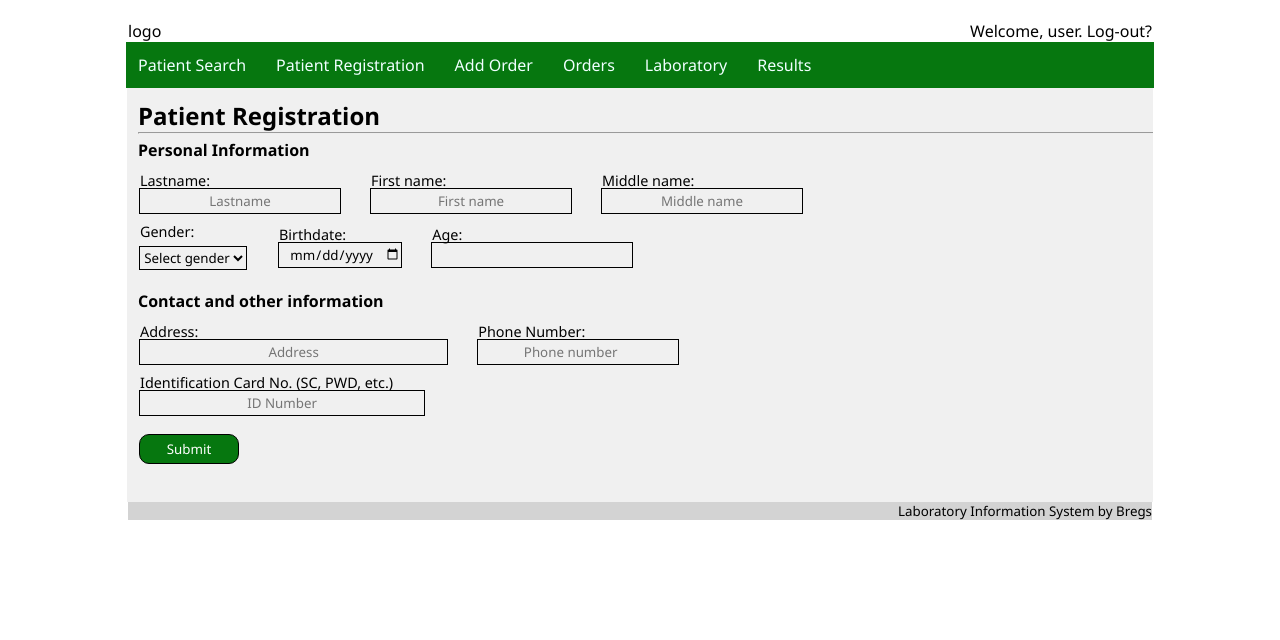
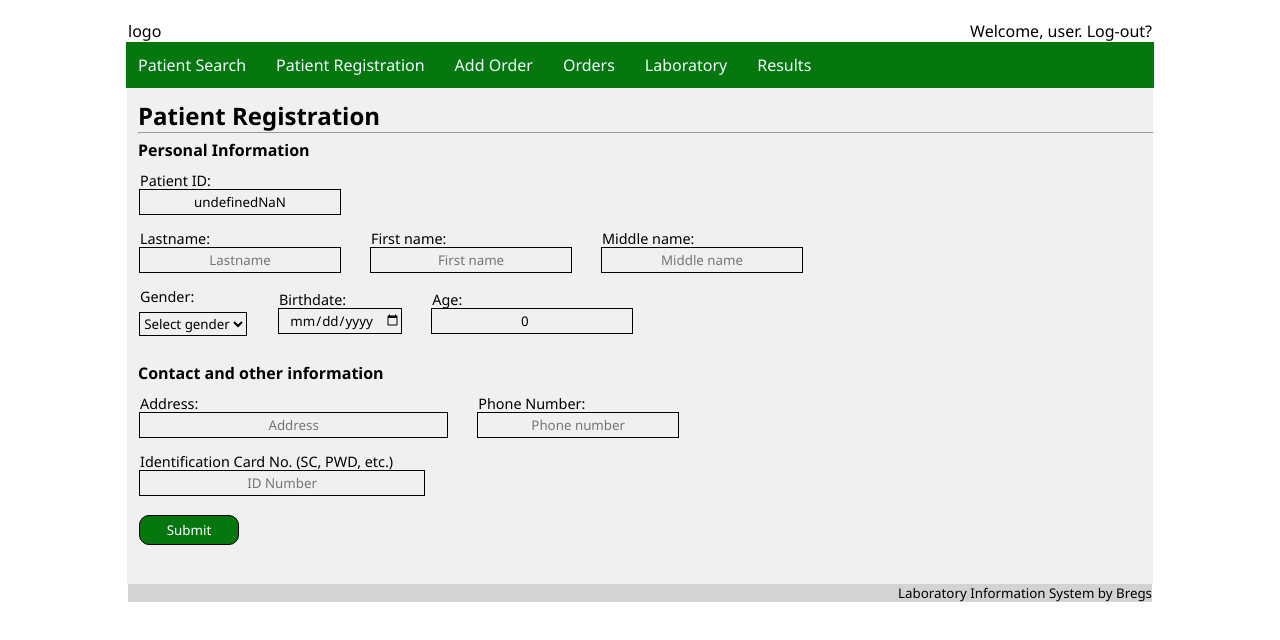
Before and after one commit to AlvinJohnB/LISProject2021, a React (Create React App) app in the folder client/: page /registerpatient in a window 1280 px wide. Shown: the top 640 px of the page. Built offline with nearby package versions, Linux system fonts and the light colour scheme; no server answers.

Commit message:
backend-patientreg-v1

```diff
--- a/client/src/App.js
+++ b/client/src/App.js
@@ -4,6 +4,7 @@ import {BrowserRouter as Router, Route, Switch, Link} from 'react-router-dom';
 
 import Ptreg from './components/ptregistration/Ptreg';
 import Ptsearch from "./components/ptsearch/Ptsearch";
+import Duplicaterecord from './components/ptregistration/Duplicaterecord';
 
 const App = () => {
 
@@ -14,7 +15,7 @@ const App = () => {
           <div className="wrapper">
             <header>
               <div>logo</div>
-              <span>Welcome, user. Log-out?</span>
+              <p>Welcome, user. Log-out?</p>
             </header>
 
             <nav>
@@ -31,6 +32,7 @@ const App = () => {
               <Route path="/" exact component={Ptsearch} />
               <Route path="/ptsearch" component={Ptsearch} />
               <Route path="/registerpatient" component={Ptreg} />
+              <Route path="/regerror" component={Duplicaterecord} />
 
             </section>
             <footer>Laboratory Information System by Bregs</footer>
--- /dev/null
+++ b/client/src/components/ptregistration/Duplicaterecord.js
@@ -0,0 +1,16 @@
+import React from 'react'
+
+import "./ptreg.css"
+
+function Duplicaterecord() {
+    return (
+        <div className="ptregwrapper">
+            <h1>Patient Registration</h1>
+            <hr />
+            <p className="error">Duplicate record detected!<br />
+            Try again.</p>
+        </div>
+    )
+}
+
+export default Duplicaterecord
--- a/client/src/components/ptregistration/Ptreg.js
+++ b/client/src/components/ptregistration/Ptreg.js
@@ -1,45 +1,145 @@
 import React from 'react';
 import {Formik, Form, Field, ErrorMessage} from 'formik';
+import * as Yup from 'yup';
+import axios from 'axios';
+import { useEffect, useState } from 'react';
+
 import './ptreg.css';
 
 const Ptreg = () => {
-  return (
+
+    const [patientLastId, setPatientLastId] = useState(0);
+    const [patientAge, setPatientAge] = useState(0);
+
+    useEffect( () => {
+      axios.get("http://localhost:3001/patient").then((response) => {
+        setPatientLastId(response.data)
+      });
+
+    }, []);
+
+    let ptId = `${patientLastId.branchid}${patientLastId.id+1}`;
+
+    const getAge = (e) => {
+
+        var birthday = e.target.value;
+        var bdayArray = birthday.split("-");
+
+
+        var year = new Date().getFullYear();
+        var month = new Date().getMonth()+1;
+        var day = new Date().getDate();
+
+        var agey = year - bdayArray[0];
+        var agem = month - bdayArray[1];
+        var aged = day - bdayArray[2];
+
+        if(agem < 0){
+            agey = agey -1
+            agem = agem + 12
+        }
+
+        if(aged<0){
+            agem = agem-1
+            aged = aged+31
+        }
+        setPatientAge(agey);
+    }
+
+    const initialValues = {
+        branchid: "CAMILLUS-",
+        lastname: "",
+        firstname: "",
+        middlename: "",
+        gender:"",
+        bday: "",
+        phone: "",
+        address:"",
+        idenno:""
+    }
+    const validationSchema = Yup.object().shape({
+
+        branchid: Yup.string(),
+        lastname: Yup.string().required("This field is required!"),
+        firstname: Yup.string().required("This field is required!"),
+        middlename: Yup.string().required("This field is required!"),
+        bday: Yup.string().required("This field is required!"),
+        gender: Yup.string().required("This field is required!"),
+        age: Yup.number(),
+        phone: Yup.string().required("This field is required!"),
+        address: Yup.string().required("This field is required!"),
+        idenno: Yup.string("This field is required!"),
+
+
+    })
+
+
+    const onSubmit = (data) => {
+        axios.post("http://localhost:3001/patient/findpatient", data).then((response) => {
+        if(response.data === 1){
+            document.location ="/regerror";
+        } else {
+        axios.post("http://localhost:3001/patient/addpatient", data).then((reponse) => {
+            console.log("Patient added to database");
+        });
+        console.log(data);
+        document.location = "/home";
+        }
+        });
+    }
+    return (
     <div className="ptregwrapper">
-            <Formik>
+            <Formik initialValues={initialValues} onSubmit={onSubmit} validationSchema={validationSchema}>
+                <Form>
 
-                <Form>
                 <h1>Patient Registration</h1>
                 <hr />
                 <h4>Personal Information</h4>
                 <div className="form-group">
                     <div className="form-content">
+                       <label htmlFor="branchid" className="form-content">Patient ID:</label>
+                       <ErrorMessage name="branchid" component="span" />
+
+                       <Field
+                            name="branchid"
+                            id="form-field"
+                            type="text"
+                            value= {ptId}
+                            disabled={true}
+                       />
+                    </div>
+                </div>
+                <div className="form-group">
+
+                    <div className="form-content">
                         <label className="form-content" htmlFor="lastname">Lastname:</label>
                         <Field
-                            autoComplete="off"
                             id="form-field"
                             name="lastname"
                             placeholder="Lastname"
                         />
+                        <ErrorMessage name="lastname" component="span" />
+
                     </div>
 
                     <div className="form-content">
                         <label className="form-content" htmlFor="firstname">First name:</label>
                         <Field
-                            autoComplete="off"
                             id="form-field"
                             name="firstname"
                             placeholder="First name"
                         />
+                        <ErrorMessage name="firstname" component="span" />
                     </div>
 
                     <div className="form-content">
                         <label className="form-content" htmlFor="middlename">Middle name:</label>
                         <Field
-                            autoComplete="off"
                             id="form-field"
                             name="middlename"
                             placeholder="Middle name"
                         />
+                         <ErrorMessage name="middlename" component="span" />
                     </div>
                 </div>
 
@@ -51,17 +151,23 @@ const Ptreg = () => {
                             <option  value="invalid">Select gender</option>
                             <option  value="Male">Male</option>
                             <option  value="Female">Female</option>
-                        </Field>
+                        </Field><br />
+                        <ErrorMessage name="gender" component="span" />
                     </div>
 
                     <div className="form-content">
                         <label className="form-content" htmlFor="bday">Birthdate:</label>
-                        <Field id="form-field" type="date" name="bday" />
+                        <Field
+                        id="form-field"
+                        type="date"
+                        onBlur={getAge}
+                        name="bday" />
+                        <ErrorMessage name="bday" component="span" />
                     </div>
 
                     <div className="form-content">
-                        <label className="form-content" htmlFor="age">Age:</label>
-                        <Field id="form-field" type="number" name="age" autoComplete="off" />
+                        <label className="form-content">Age:</label>
+                        <Field id="form-field" type="number" value={patientAge} disabled={true}/>
                     </div>
                 </div>
                 <br /><h4>Contact and other information</h4>
@@ -71,32 +177,30 @@ const Ptreg = () => {
                         <label className="form-content" htmlFor="address">Address:</label>
                         <Field
                             name="address"
-                            autoComplete="off"
                             id="form-field"
                             type="text"
                             placeholder="Address"
                         />
+                         <ErrorMessage name="address" component="span" />
                         </div>
                         <div className="form-content">
                             <label className="form-content" htmlFor="phone">Phone Number:</label>
                             <Field
                                 id="form-field"
-                                autoComplete="off"
                                 name="phone"
-                                type="number"
+                                type="tel"
                                 placeholder="Phone number"
                             />
+                             <ErrorMessage name="phone" component="span" />
                         </div>
 
                     </div>
                     <div className="form-group">
                         <div className="form-content">
-                        <label className="form-content" htmlFor="identi">Identification Card No. (SC, PWD, etc.)</label>
+                        <label className="form-content" htmlFor="idenno">Identification Card No. (SC, PWD, etc.)</label>
                         <Field
+                            id="form-field"
                             name="idenno"
-                            type="text"
-                            id="form-field"
-                            autoComplete="off"
                             placeholder="ID Number"
                         />
                         </div>
--- a/client/src/components/ptregistration/ptreg.css
+++ b/client/src/components/ptregistration/ptreg.css
@@ -11,7 +11,7 @@ label {
 
 .form-content{
     display: block;
-    margin: 5px 30px -2px 1px;
+    margin: 5px 30px -1px 1px;
 }
 
 hr{
@@ -22,6 +22,7 @@ hr{
     display: flex;
     flex-direction: row;
     align-items: center;
+    margin-bottom: 5px;
 }
 
 
@@ -70,3 +71,14 @@ hr{
 .form-group input:focus{
     font-weight: bold;
 }
+
+span{
+    font-size: 0.7rem;
+    color: red;
+    position: absolute;
+}
+
+.error{
+    font-size: 0.9 rem;
+    color: red;
+}
--- a/client/src/components/ptsearch/Ptsearch.js
+++ b/client/src/components/ptsearch/Ptsearch.js
@@ -1,20 +1,11 @@
 import React from 'react';
-import axios from 'axios';
 
 
-import { useEffect, useState } from 'react';
+
 
 import './ptsearch.css';
 
 const Ptsearch = () => {
-
-  const [listOfPatients, setListOfPatients] = useState([]);
-
-  useEffect( () => {
-    axios.get("http://localhost:3001/patient").then((response) => {
-      setListOfPatients(response.data);
-    });
-  }, []);
 
   return (
     <div className="ptsearchwrapper">
```
Also changed, not shown: 2 other files (tests, documents, lock files or other folders).
